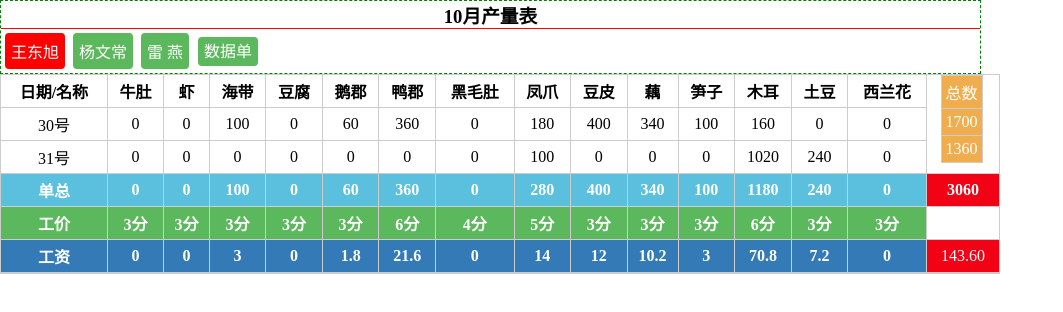
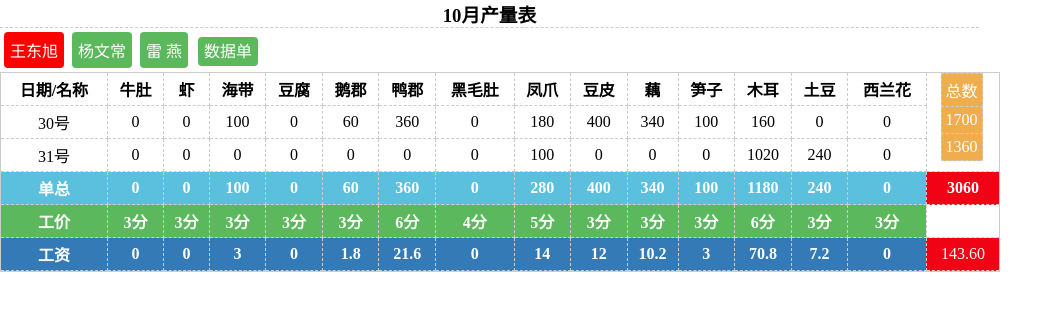
Before and after one commit to ywcs/ywcs.github.io, a plain HTML site: page index.html in a window 1280 px wide. Shown: the whole page, without its empty margins (0-1063 px from the left). Drawn offline with Linux system fonts and the light colour scheme.

Commit message:
Update index.html

```diff
--- a/index.html
+++ b/index.html
@@ -6,7 +6,7 @@
     <meta http-equiv="X-UA-Compatible" content="ie=edge">
     <title>串串产量表</title>
     <style>
-         /* 16:26 2018/10/29  23:26*/
+              /* 16:26 2018/10/29  23:26*/
          *{margin:0;padding:0}
      table{
         border-collapse:collapse;border-spacing:0;
@@ -18,7 +18,7 @@
 
      }
       td,th{
-          border:1px solid #ccc;
+          border:1px dashed #ccc;
           text-align: center;
           padding:4px;
 
@@ -59,12 +59,12 @@
           width:979px;
 
 
-          border:1px dashed green;
+
       }
       #head h3{
           font-size:20;
           text-align:center;
-          border-bottom:1px solid red;
+          border-bottom:1px dashed #ccc;
       }
       #head div{
           float:left;
```
